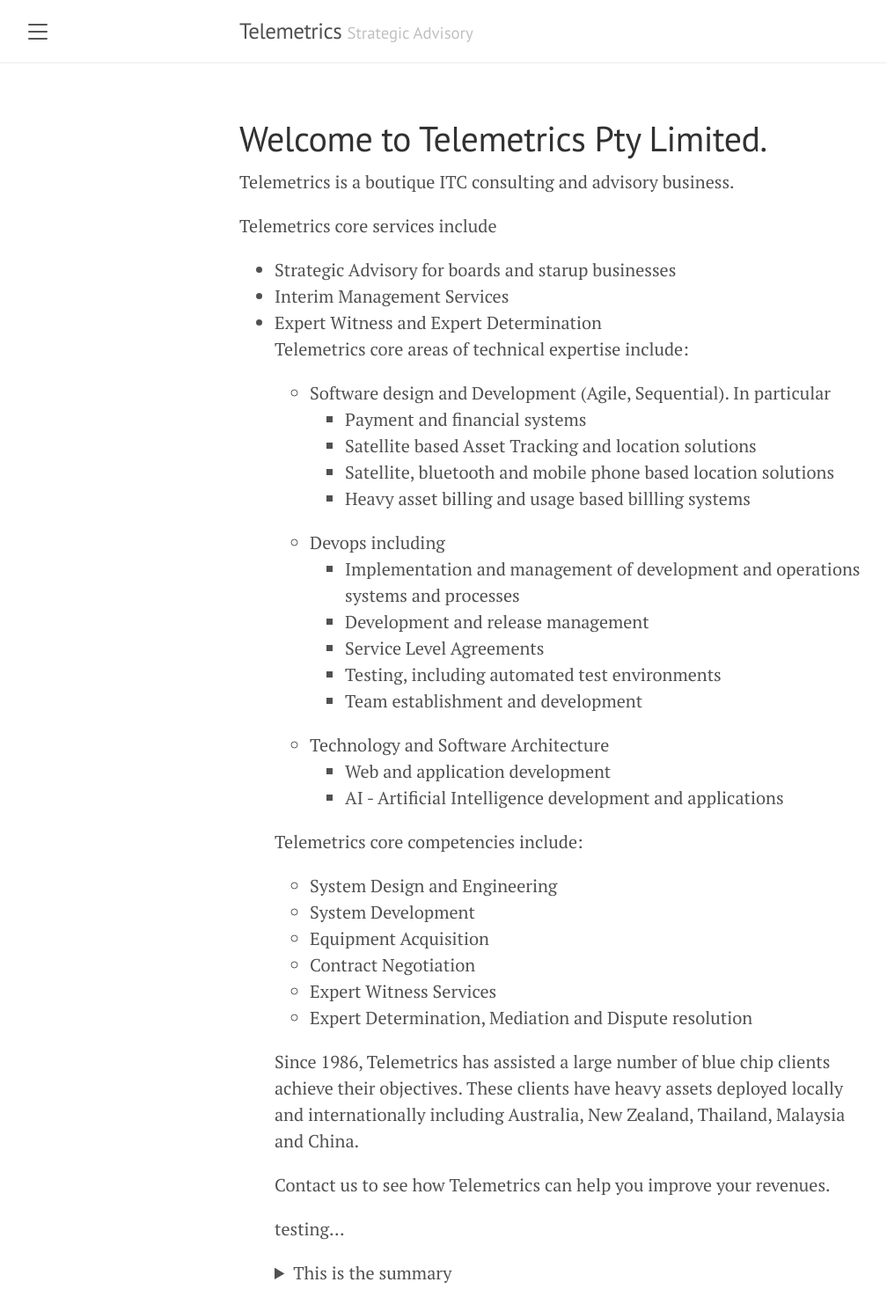
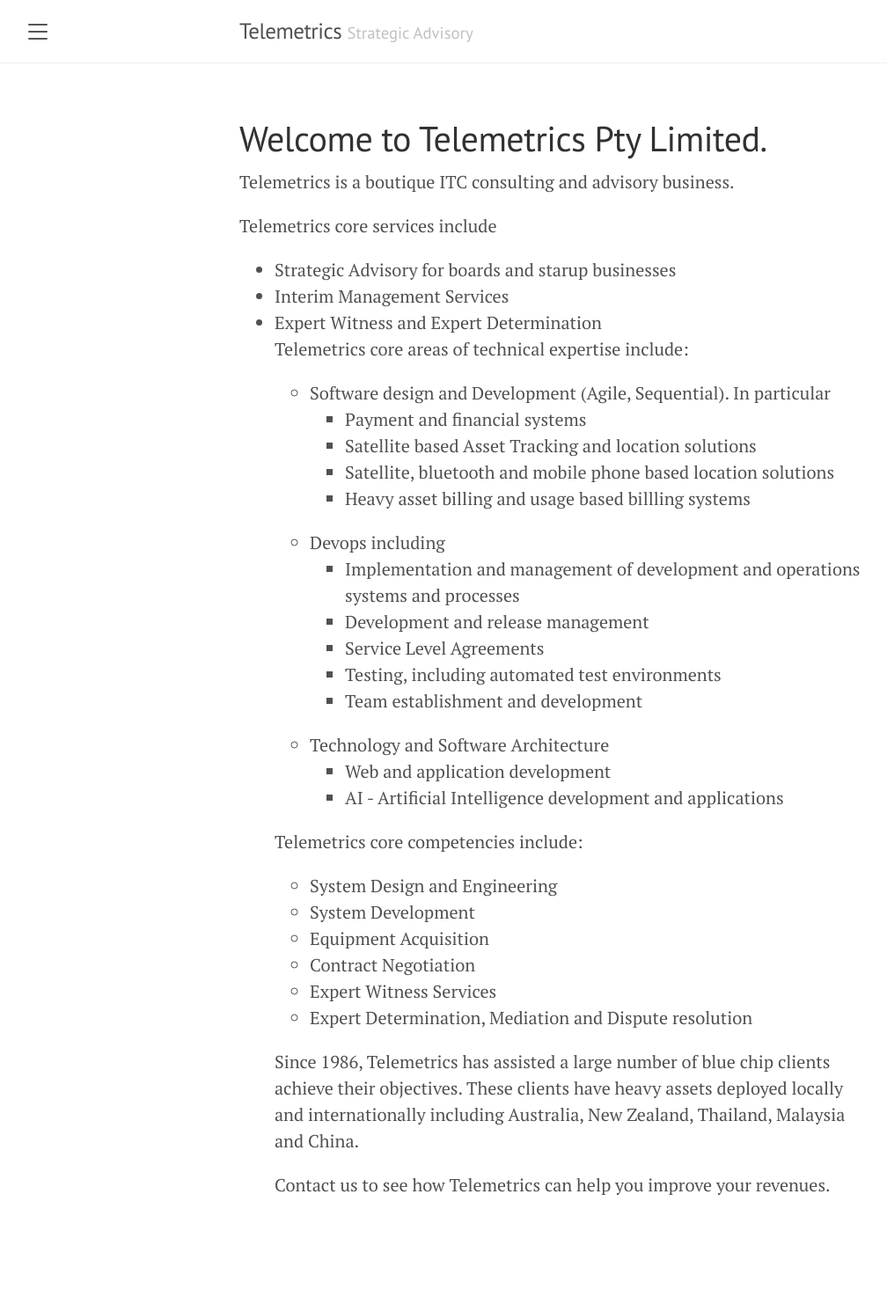
Before and after one commit to hjelliott/hjelliott.github.io, a Jekyll site: the page built from index.html, in a window 1280 px wide. Shown: the whole page at 88% size, without its empty margins (8-1016 px from the left). Built offline with Jekyll 4.4.1, drawn with Linux system fonts in a browser that asks for light colours; the list of posts is cut into pages by our own code; after the commit the page ends 1382 px from its top, so only the background shows below that.

Commit message:
Update index.html

```diff
--- a/index.html
+++ b/index.html
@@ -51,10 +51,3 @@
 
 <p>Contact us to see how Telemetrics can help you improve your revenues.
 </p>
-
-<p>testing...</p>
-<details>
-	<summary>This is the summary</summary>
-<p>Since 1986, Telemetrics has assisted a large number of blue chip clients achieve their objectives. These clients have heavy assets deployed locally and internationally including Australia, New Zealand, Thailand, Malaysia and China.
-</p>
-</details>
```
